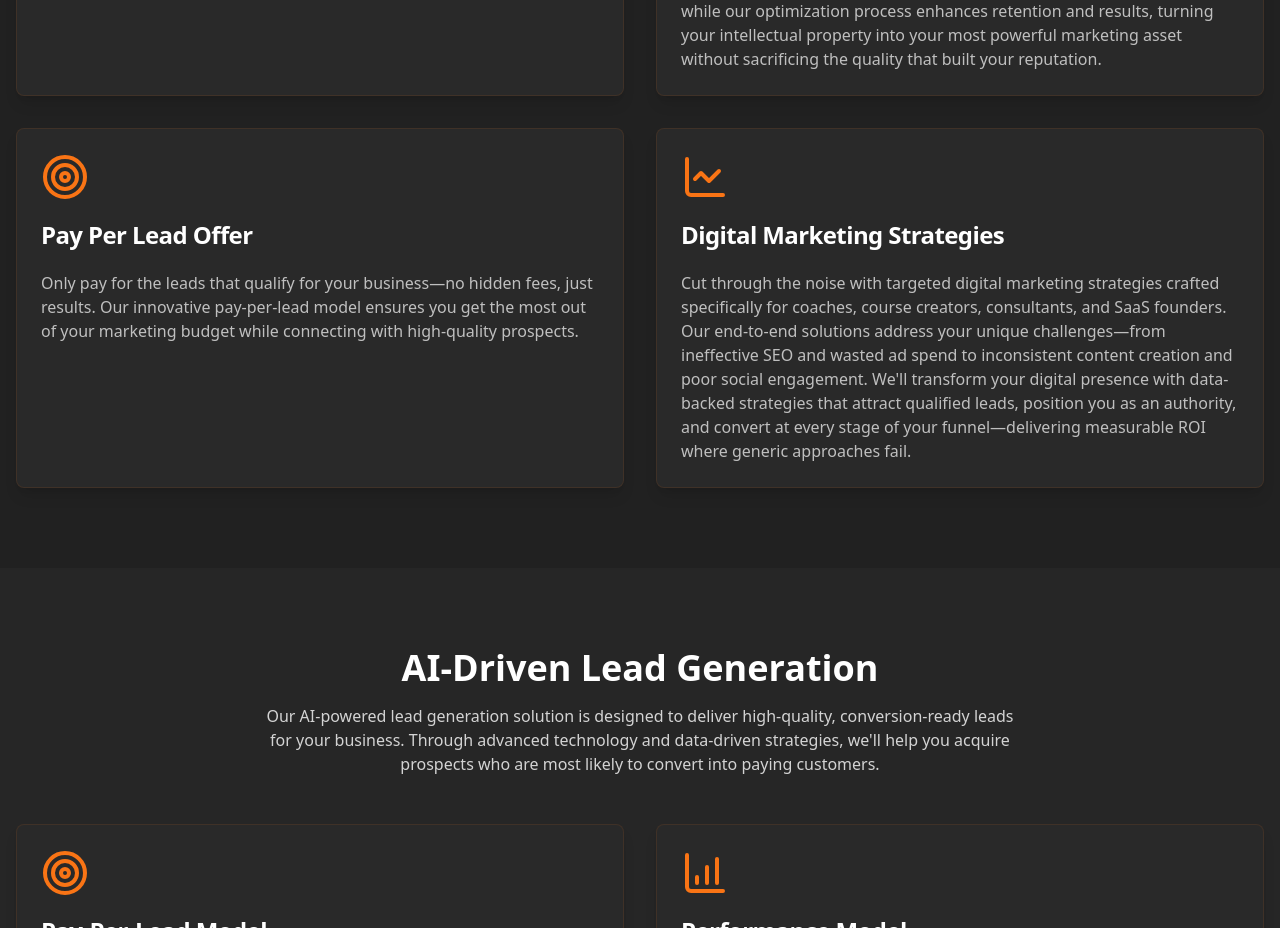
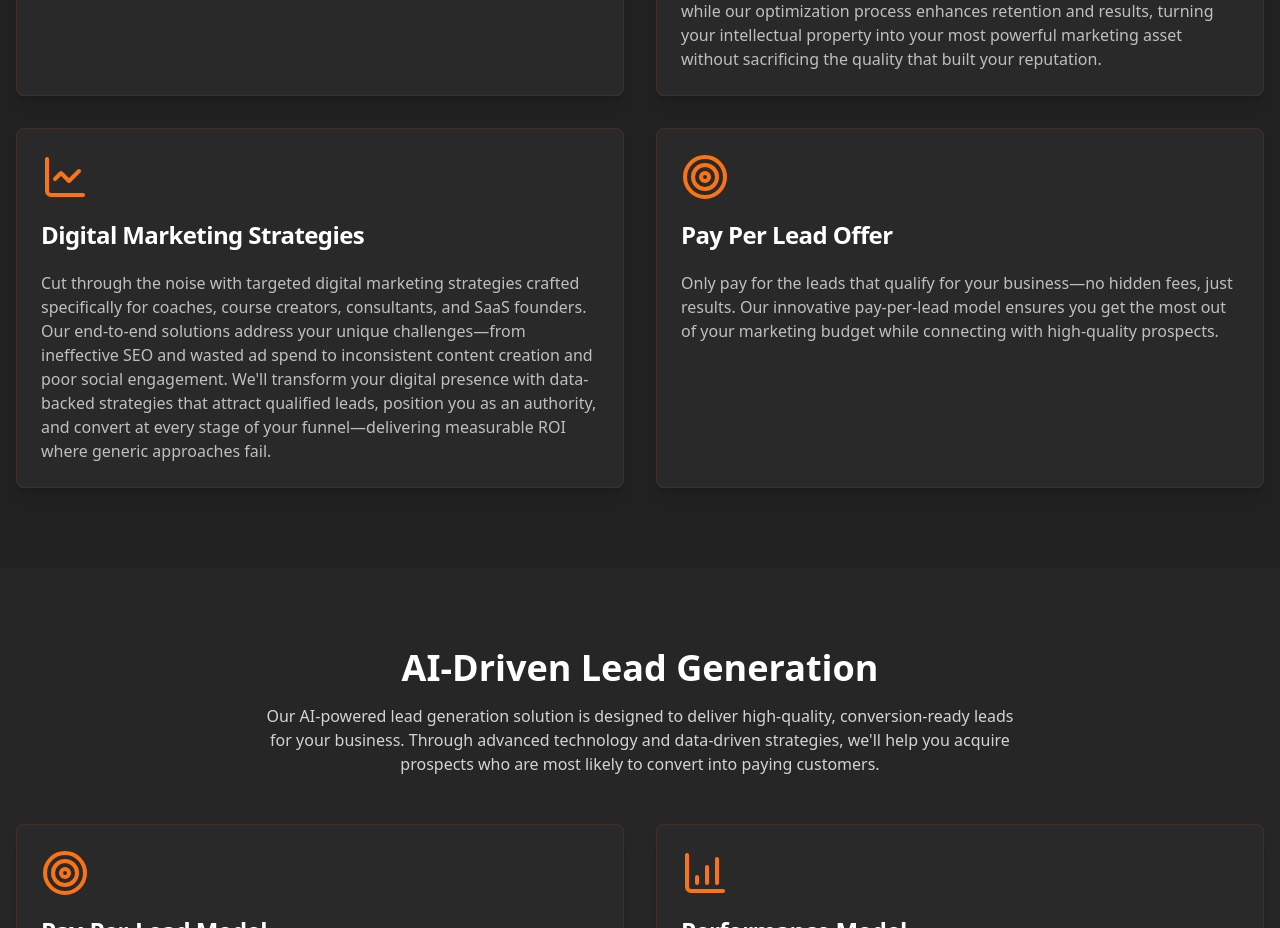
Before and after one commit to duronjackson/blackboard-landing-lounge, a React (Vite) app: page / in a window 1280 px wide. Shown: the part 1440-2368 px from the top of the page. Built offline with nearby package versions, Linux system fonts and the light colour scheme.

Commit message:
Rearrange services section
Move the pay per lead offer box after the digital marketing strategies box.

```diff
--- a/src/components/Services.tsx
+++ b/src/components/Services.tsx
@@ -14,14 +14,14 @@ const services = [
     icon: Book,
   },
   {
+    title: "Digital Marketing Strategies",
+    description: "Cut through the noise with targeted digital marketing strategies crafted specifically for coaches, course creators, consultants, and SaaS founders. Our end-to-end solutions address your unique challenges—from ineffective SEO and wasted ad spend to inconsistent content creation and poor social engagement. We'll transform your digital presence with data-backed strategies that attract qualified leads, position you as an authority, and convert at every stage of your funnel—delivering measurable ROI where generic approaches fail.",
+    icon: LineChart,
+  },
+  {
     title: "Pay Per Lead Offer",
     description: "Only pay for the leads that qualify for your business—no hidden fees, just results. Our innovative pay-per-lead model ensures you get the most out of your marketing budget while connecting with high-quality prospects.",
     icon: Target,
-  },
-  {
-    title: "Digital Marketing Strategies",
-    description: "Cut through the noise with targeted digital marketing strategies crafted specifically for coaches, course creators, consultants, and SaaS founders. Our end-to-end solutions address your unique challenges—from ineffective SEO and wasted ad spend to inconsistent content creation and poor social engagement. We'll transform your digital presence with data-backed strategies that attract qualified leads, position you as an authority, and convert at every stage of your funnel—delivering measurable ROI where generic approaches fail.",
-    icon: LineChart,
   }
 ];
 
```
